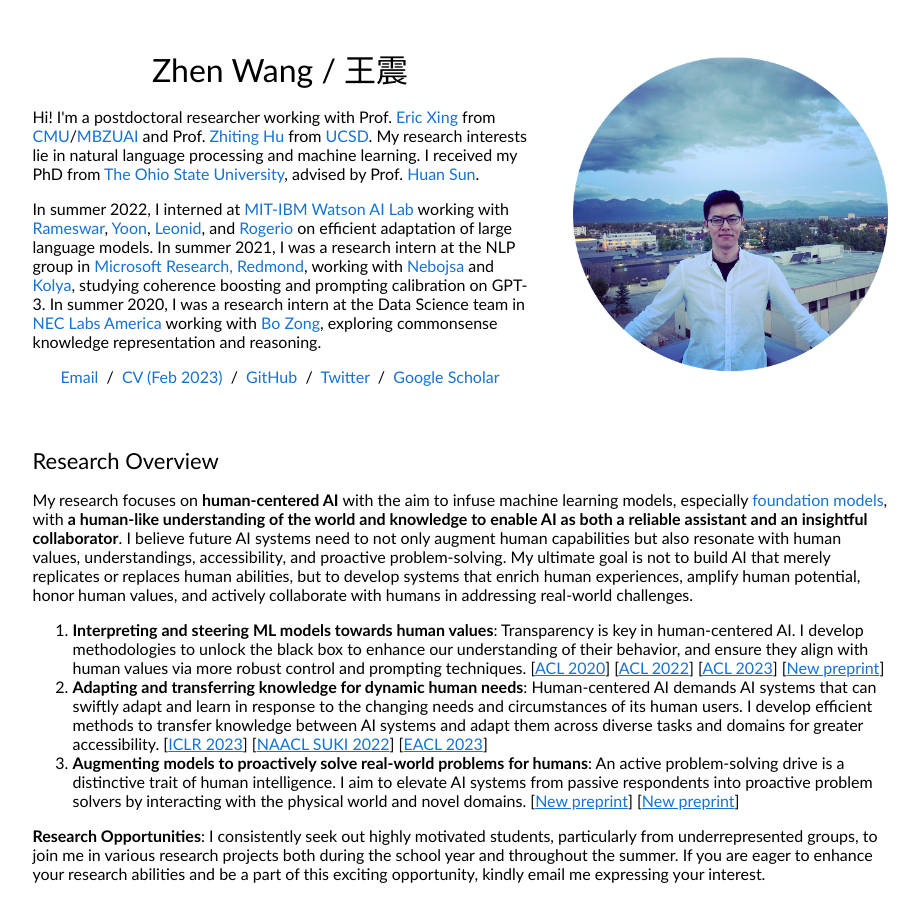
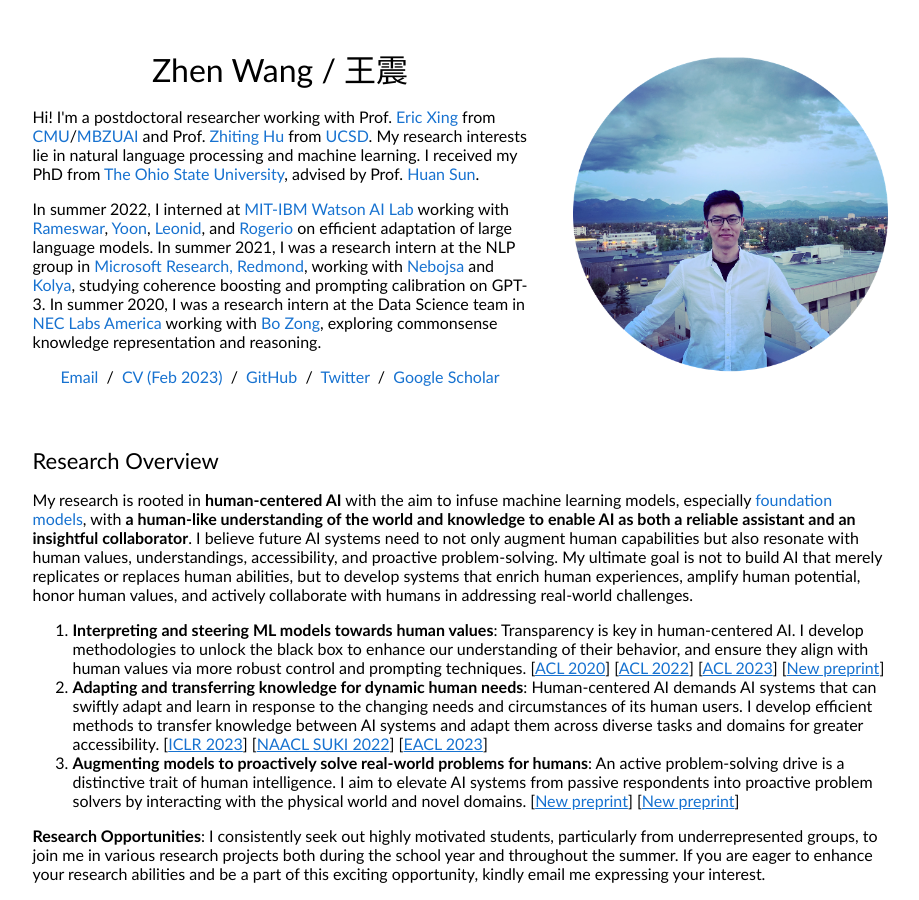
Before and after one commit to zhenwang9102/zhenwang9102.github.io, a Jekyll site: the page built from _posts/2019-06-02-venue.markdown, in a window 1280 px wide and 900 px high. Shown: the whole window, without its empty margins (180-1099 px from the left). Built offline with Jekyll 4.4.1, drawn with Linux system fonts in a browser that asks for light colours.

Commit message:
Update default.html

```diff
--- a/_layouts/default.html
+++ b/_layouts/default.html
@@ -72,7 +72,7 @@
             <td style="padding:2.5%;width:100%;vertical-align:middle">
               <h2>Research Overview</h2>
               <p>
-                My research focuses on <b>human-centered AI</b> with the aim to infuse machine learning models, especially <a href="https://en.wikipedia.org/wiki/Foundation_models">foundation models</a>, with <b>a human-like understanding of the world and knowledge to enable AI as both a reliable assistant and an insightful collaborator</b>. I believe future AI systems need to not only augment human capabilities but also resonate with human values, understandings, accessibility, and proactive problem-solving. My ultimate goal is not to build AI that merely replicates or replaces human abilities, but to develop systems that enrich human experiences, amplify human potential, honor human values, and actively collaborate with humans in addressing real-world challenges.
+                My research is rooted in <b>human-centered AI</b> with the aim to infuse machine learning models, especially <a href="https://en.wikipedia.org/wiki/Foundation_models">foundation models</a>, with <b>a human-like understanding of the world and knowledge to enable AI as both a reliable assistant and an insightful collaborator</b>. I believe future AI systems need to not only augment human capabilities but also resonate with human values, understandings, accessibility, and proactive problem-solving. My ultimate goal is not to build AI that merely replicates or replaces human abilities, but to develop systems that enrich human experiences, amplify human potential, honor human values, and actively collaborate with humans in addressing real-world challenges.
               </p>
               <ol>
                 <li>
```
